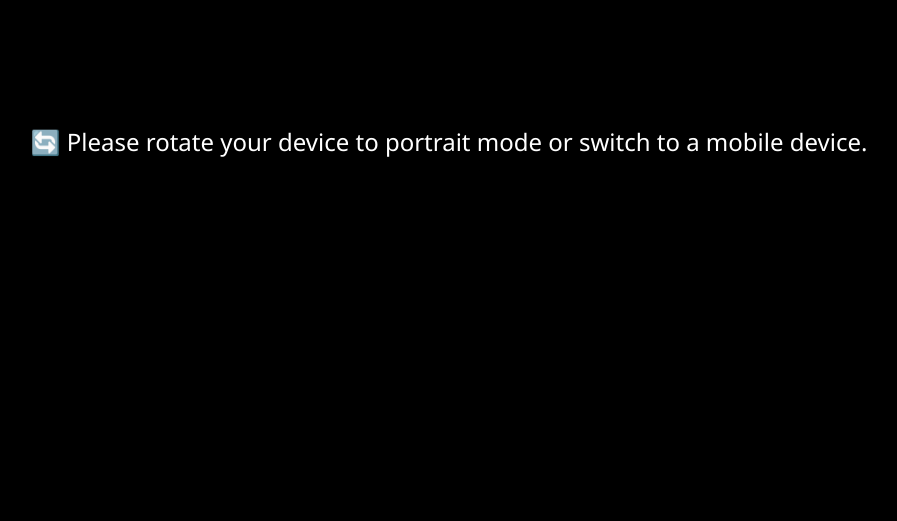
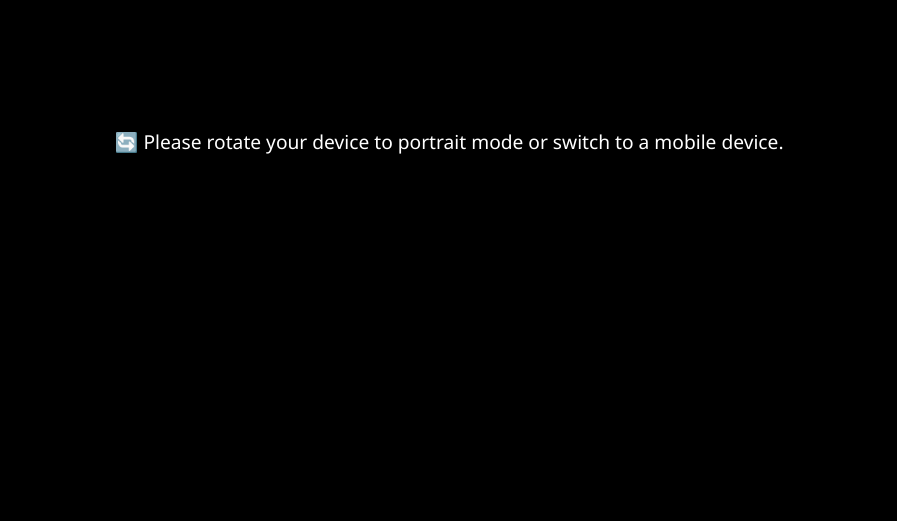
Before and after one commit to Oreo-Cat/G-Force, a plain HTML site: page index.html in a window 1280 px wide. Shown: the part 279-800 px from the top of the page, without its empty margins (211-1108 px from the left). Drawn offline with nearby package versions, Linux system fonts and the light colour scheme.

Commit message:
Update index.html

```diff
--- a/index.html
+++ b/index.html
@@ -43,7 +43,7 @@
         left: 0;
         background: #000;
         color: #fff;
-        font-size: 1.5rem;
+        font-size: 1.2rem;
         width: 100vw;
         height: 100vh;
         z-index: 9999;
@@ -103,7 +103,7 @@
       background: #76ff03;
       border-radius: 50%;
       transform: translate(-50%, -50%);
-      transition: transform 0.1s ease-out;
+      transition: transform 0.5s ease-out;
       box-shadow: 0 0 10px #76ff03;
     }
 
@@ -146,7 +146,7 @@
       width: 100vw;
       height: 100vh;
       z-index: 0;
-      opacity: 0.3;
+      opacity: 0.5;
       pointer-events: none;
       filter: blur(3px);
     }
```
